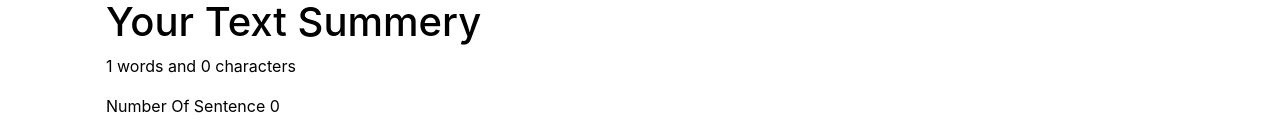
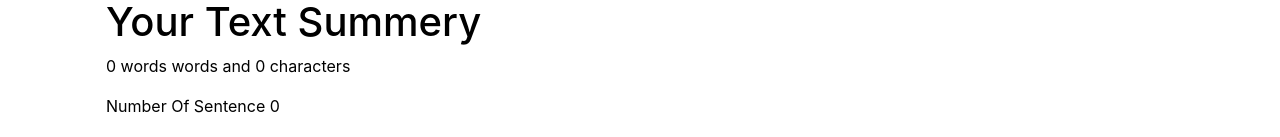
Before and after one commit to birsardar/textchanger, a React (Create React App) app: page / in a window 1280 px wide. Shown: the part 431-568 px from the top of the page. Built offline with nearby package versions, Linux system fonts and the light colour scheme.

Commit message:
word count corrected

```diff
--- a/src/component/Textform.js
+++ b/src/component/Textform.js
@@ -43,7 +43,6 @@ export default function TextForm(props){
         setText(event.target.value);
     }
 
-    //single text capital
     const [text, setText] = useState('');
 
 
@@ -60,13 +59,10 @@ export default function TextForm(props){
         <button className="btn btn-primary btn-sm mr-3" onClick={handelClearClick}>Clear Text</button>
         <div className="container">
             <h1>Your Text Summery</h1>
-            <p> {text.split(" ").length} words and {text.length} characters</p>
+            <p>{text.trim() === '' ? 0 : text.match(/\S+/g).length} words   words and {text.length} characters</p>
             <p> Number Of Sentence {text.split(".").length-1}  </p>
             <h2>Preview</h2>
-        <p>
             {text}
-
-        </p>
         </div>
         </div>
 
```
